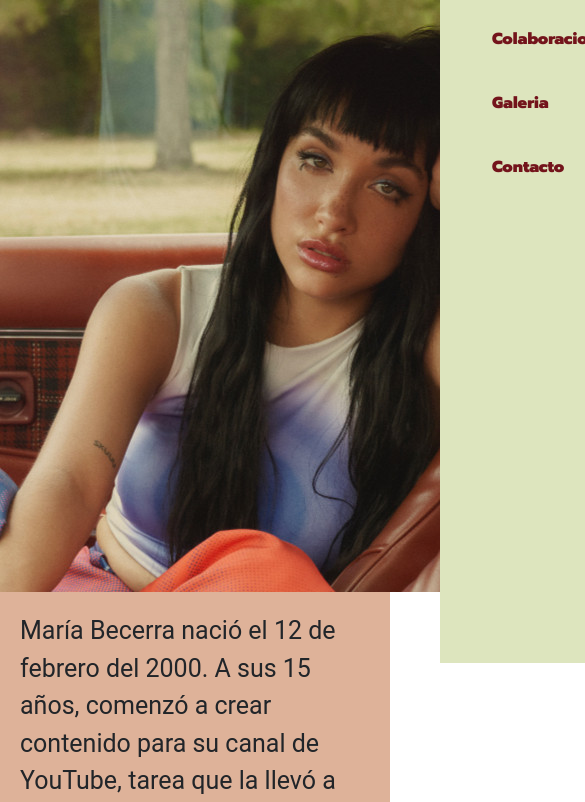
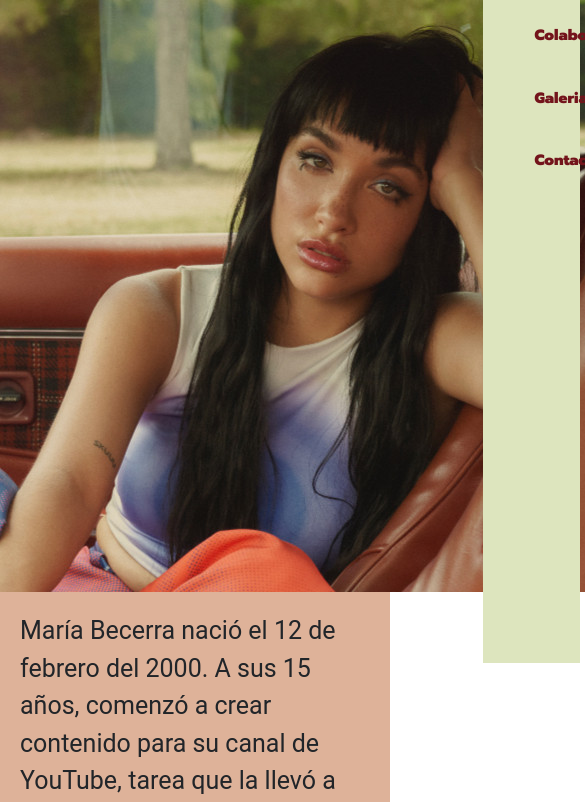
Before and after one commit to MaicoRod/proyectoMariaBecerra, a plain HTML site: page index.html in a window 390 px wide. Shown: the part 181-983 px from the top of the page, 585 px wide, since content can reach past the window. Drawn offline with nearby package versions, Linux system fonts and the light colour scheme.

Commit message:
Se modifica menu hamburguesa en responsive

```diff
--- a/assets/css/style.css
+++ b/assets/css/style.css
@@ -127,15 +127,19 @@ footer a {
     }
 
     nav ul{
+        position: absolute;
         flex-direction: column;
-        position: absolute;
         background-color: #DDE5BE;
-        width: 200px;
-        height: 100vh;
+        width: 25%;
+        height: 100%;
         padding-top: 60px;
         align-items: center;
-        right: -250px;
+        right: -190px;
         transition: 0.2s;
+    }
+
+    nav ul li a {
+        font-size: 15px;
     }
 
     nav .fa-solid:hover + ul{
```
